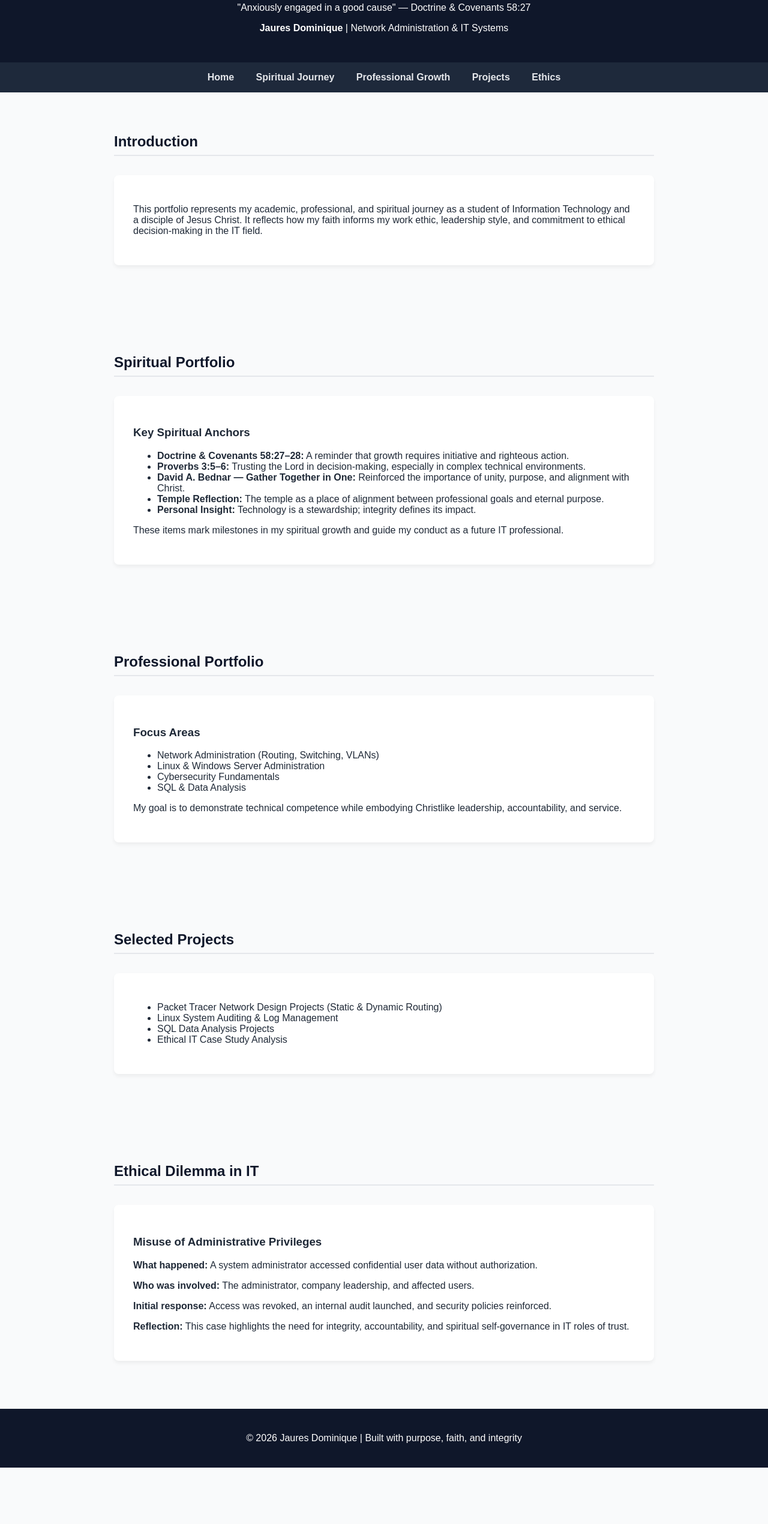
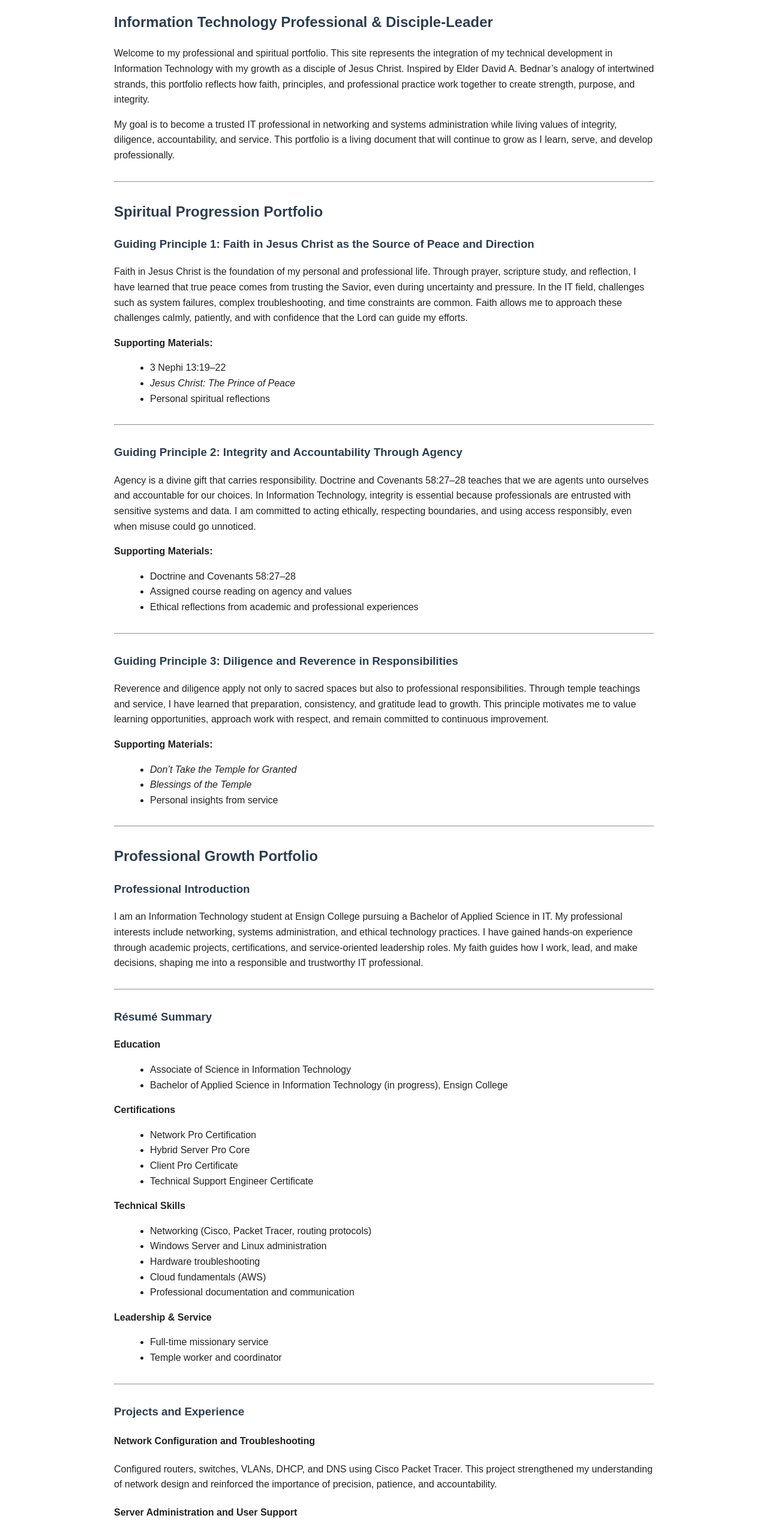
Before and after one commit to sick-zoran/IT-capstone-portfolio, a plain HTML site: page index.html in a window 1280 px wide. Shown: the part 108-2648 px from the top of the page at 60% size. Before the commit the page ends 2554 px from the top, so only its background shows below. Drawn offline with Linux system fonts and the light colour scheme.

Commit message:
Update index.html

```diff
--- a/index.html
+++ b/index.html
@@ -1,98 +1,219 @@
 <!DOCTYPE html>
 <html lang="en">
 <head>
-  <meta charset="UTF-8" />
-  <meta name="viewport" content="width=device-width, initial-scale=1.0" />
-  <title>Faith & IT Portfolio | Jaures Dominique</title>
+    <meta charset="UTF-8">
+    <meta name="viewport" content="width=device-width, initial-scale=1.0">
+    <title>Kouadio Jean-Jaures Dominique N’GUESSAN | IT Professional & Disciple-Leader</title>
     <style>
-    body { font-family: Arial, sans-serif; margin: 0; background: #f9fafb; color: #1f2937; }
-    header { background: #0f172a; color: white; padding: 2rem; text-align: center; }
-    nav { background: #1e293b; padding: 1rem; text-align: center; }
-    nav a { color: #e5e7eb; margin: 0 1rem; text-decoration: none; font-weight: bold; }
-    section { padding: 3rem; max-width: 900px; margin: auto; }
-    h2 { color: #0f172a; border-bottom: 2px solid #e5e7eb; padding-bottom: 0.5rem; }
-    footer { background: #0f172a; color: white; text-align: center; padding: 1.5rem; }
-    .card { background: white; padding: 2rem; margin: 2rem 0; border-radius: 8px; box-shadow: 0 4px 6px rgba(0,0,0,0.05); }
+        body {
+            font-family: Arial, Helvetica, sans-serif;
+            line-height: 1.6;
+            max-width: 900px;
+            margin: auto;
+            padding: 20px;
+            color: #222;
+        }
+        h1, h2, h3 {
+            color: #2c3e50;
+        }
+        h1 {
+            border-bottom: 2px solid #ccc;
+            padding-bottom: 10px;
+        }
+        hr {
+            margin: 30px 0;
+        }
+        ul {
+            margin-left: 20px;
+        }
     </style>
 </head>
 <body>
 
-<header>
-  <h1>Faith & Information Technology Portfolio</h1>
-  <p>"Anxiously engaged in a good cause" — Doctrine & Covenants 58:27</p>
-  <p><strong>Jaures Dominique</strong> | Network Administration & IT Systems</p>
-</header>
+<h1>Kouadio Jean-Jaures Dominique N’GUESSAN</h1>
+<h2>Information Technology Professional & Disciple-Leader</h2>
 
-<nav>
-  <a href="#home">Home</a>
-  <a href="#spiritual">Spiritual Journey</a>
-  <a href="#professional">Professional Growth</a>
-  <a href="#projects">Projects</a>
-  <a href="#ethics">Ethics</a>
-</nav>
+<p>
+Welcome to my professional and spiritual portfolio. This site represents the integration of my technical
+development in Information Technology with my growth as a disciple of Jesus Christ. Inspired by Elder
+David A. Bednar’s analogy of intertwined strands, this portfolio reflects how faith, principles, and
+professional practice work together to create strength, purpose, and integrity.
+</p>
 
-<section id="home">
-  <h2>Introduction</h2>
-  <div class="card">
-    <p>This portfolio represents my academic, professional, and spiritual journey as a student of Information Technology and a disciple of Jesus Christ. It reflects how my faith informs my work ethic, leadership style, and commitment to ethical decision-making in the IT field.</p>
-  </div>
-</section>
+<p>
+My goal is to become a trusted IT professional in networking and systems administration while living values
+of integrity, diligence, accountability, and service. This portfolio is a living document that will continue
+to grow as I learn, serve, and develop professionally.
+</p>
 
-<section id="spiritual">
-  <h2>Spiritual Portfolio</h2>
-  <div class="card">
-    <h3>Key Spiritual Anchors</h3>
+<hr>
+
+<h2>Spiritual Progression Portfolio</h2>
+
+<h3>Guiding Principle 1: Faith in Jesus Christ as the Source of Peace and Direction</h3>
+
+<p>
+Faith in Jesus Christ is the foundation of my personal and professional life. Through prayer, scripture study,
+and reflection, I have learned that true peace comes from trusting the Savior, even during uncertainty and
+pressure. In the IT field, challenges such as system failures, complex troubleshooting, and time constraints
+are common. Faith allows me to approach these challenges calmly, patiently, and with confidence that the
+Lord can guide my efforts.
+</p>
+
+<strong>Supporting Materials:</strong>
 <ul>
-      <li><strong>Doctrine & Covenants 58:27–28:</strong> A reminder that growth requires initiative and righteous action.</li>
-      <li><strong>Proverbs 3:5–6:</strong> Trusting the Lord in decision-making, especially in complex technical environments.</li>
-      <li><strong>David A. Bednar — Gather Together in One:</strong> Reinforced the importance of unity, purpose, and alignment with Christ.</li>
-      <li><strong>Temple Reflection:</strong> The temple as a place of alignment between professional goals and eternal purpose.</li>
-      <li><strong>Personal Insight:</strong> Technology is a stewardship; integrity defines its impact.</li>
+    <li>3 Nephi 13:19–22</li>
+    <li><em>Jesus Christ: The Prince of Peace</em></li>
+    <li>Personal spiritual reflections</li>
 </ul>
-    <p>These items mark milestones in my spiritual growth and guide my conduct as a future IT professional.</p>
-  </div>
-</section>
 
-<section id="professional">
-  <h2>Professional Portfolio</h2>
-  <div class="card">
-    <h3>Focus Areas</h3>
+<hr>
+
+<h3>Guiding Principle 2: Integrity and Accountability Through Agency</h3>
+
+<p>
+Agency is a divine gift that carries responsibility. Doctrine and Covenants 58:27–28 teaches that we are
+agents unto ourselves and accountable for our choices. In Information Technology, integrity is essential
+because professionals are entrusted with sensitive systems and data. I am committed to acting ethically,
+respecting boundaries, and using access responsibly, even when misuse could go unnoticed.
+</p>
+
+<strong>Supporting Materials:</strong>
 <ul>
-      <li>Network Administration (Routing, Switching, VLANs)</li>
-      <li>Linux & Windows Server Administration</li>
-      <li>Cybersecurity Fundamentals</li>
-      <li>SQL & Data Analysis</li>
+    <li>Doctrine and Covenants 58:27–28</li>
+    <li>Assigned course reading on agency and values</li>
+    <li>Ethical reflections from academic and professional experiences</li>
 </ul>
-    <p>My goal is to demonstrate technical competence while embodying Christlike leadership, accountability, and service.</p>
-  </div>
-</section>
 
-<section id="projects">
-  <h2>Selected Projects</h2>
-  <div class="card">
+<hr>
+
+<h3>Guiding Principle 3: Diligence and Reverence in Responsibilities</h3>
+
+<p>
+Reverence and diligence apply not only to sacred spaces but also to professional responsibilities. Through
+temple teachings and service, I have learned that preparation, consistency, and gratitude lead to growth.
+This principle motivates me to value learning opportunities, approach work with respect, and remain
+committed to continuous improvement.
+</p>
+
+<strong>Supporting Materials:</strong>
 <ul>
-      <li>Packet Tracer Network Design Projects (Static & Dynamic Routing)</li>
-      <li>Linux System Auditing & Log Management</li>
-      <li>SQL Data Analysis Projects</li>
-      <li>Ethical IT Case Study Analysis</li>
+    <li><em>Don’t Take the Temple for Granted</em></li>
+    <li><em>Blessings of the Temple</em></li>
+    <li>Personal insights from service</li>
 </ul>
-  </div>
-</section>
 
-<section id="ethics">
-  <h2>Ethical Dilemma in IT</h2>
-  <div class="card">
-    <h3>Misuse of Administrative Privileges</h3>
-    <p><strong>What happened:</strong> A system administrator accessed confidential user data without authorization.</p>
-    <p><strong>Who was involved:</strong> The administrator, company leadership, and affected users.</p>
-    <p><strong>Initial response:</strong> Access was revoked, an internal audit launched, and security policies reinforced.</p>
-    <p><strong>Reflection:</strong> This case highlights the need for integrity, accountability, and spiritual self-governance in IT roles of trust.</p>
-  </div>
-</section>
+<hr>
 
-<footer>
-  <p>© 2026 Jaures Dominique | Built with purpose, faith, and integrity</p>
-</footer>
+<h2>Professional Growth Portfolio</h2>
+
+<h3>Professional Introduction</h3>
+
+<p>
+I am an Information Technology student at Ensign College pursuing a Bachelor of Applied Science in IT. My
+professional interests include networking, systems administration, and ethical technology practices. I have
+gained hands-on experience through academic projects, certifications, and service-oriented leadership
+roles. My faith guides how I work, lead, and make decisions, shaping me into a responsible and trustworthy
+IT professional.
+</p>
+
+<hr>
+
+<h3>Résumé Summary</h3>
+
+<p><strong>Education</strong></p>
+<ul>
+    <li>Associate of Science in Information Technology</li>
+    <li>Bachelor of Applied Science in Information Technology (in progress), Ensign College</li>
+</ul>
+
+<p><strong>Certifications</strong></p>
+<ul>
+    <li>Network Pro Certification</li>
+    <li>Hybrid Server Pro Core</li>
+    <li>Client Pro Certificate</li>
+    <li>Technical Support Engineer Certificate</li>
+</ul>
+
+<p><strong>Technical Skills</strong></p>
+<ul>
+    <li>Networking (Cisco, Packet Tracer, routing protocols)</li>
+    <li>Windows Server and Linux administration</li>
+    <li>Hardware troubleshooting</li>
+    <li>Cloud fundamentals (AWS)</li>
+    <li>Professional documentation and communication</li>
+</ul>
+
+<p><strong>Leadership & Service</strong></p>
+<ul>
+    <li>Full-time missionary service</li>
+    <li>Temple worker and coordinator</li>
+</ul>
+
+<hr>
+
+<h3>Projects and Experience</h3>
+
+<h4>Network Configuration and Troubleshooting</h4>
+<p>
+Configured routers, switches, VLANs, DHCP, and DNS using Cisco Packet Tracer. This project strengthened
+my understanding of network design and reinforced the importance of precision, patience, and accountability.
+</p>
+
+<h4>Server Administration and User Support</h4>
+<p>
+Supported system access, resolved user issues, and maintained system reliability. This experience highlighted
+the importance of ethical responsibility and trust in system administration roles.
+</p>
+
+<h4>IT Support and Customer Service Integration</h4>
+<p>
+Provided technical support while communicating clearly with users. This experience taught me that empathy
+and service are essential components of effective IT work.
+</p>
+
+<hr>
+
+<h2>Ethics and Leadership</h2>
+
+<h3>Ethical Dilemma: Misuse of Administrative Privileges</h3>
+
+<p>
+System administrators often have elevated access to sensitive data and systems. An ethical dilemma arises
+when such access is used for purposes outside professional responsibility. While organizations may respond
+through audits and disciplinary actions, ethical behavior ultimately depends on individual integrity.
+</p>
+
+<p>
+This dilemma reinforced my belief that agency and values must guide technical ability. As a disciple of Jesus
+Christ, I am accountable for how I use entrusted authority, both professionally and spiritually.
+</p>
+
+<hr>
+
+<h2>Reflection: Spiritual and Professional Integration</h2>
+
+<p>
+Serving as a temple worker and coordinator taught me the power of preparation and reverence. Arriving early
+to meditate and invite the Spirit brought peace, joy, and a stronger desire to serve others. This experience
+shaped how I lead, prepare, and interact with others professionally.
+</p>
+
+<p>
+My spiritual discipline strengthens my professional conduct, and my professional growth deepens my
+spiritual maturity. When faith, effort, and integrity are aligned, they form a strong foundation for lifelong
+growth.
+</p>
+
+<hr>
+
+<h2>Future Direction</h2>
+
+<p>
+I am committed to continued learning, ethical leadership, and service-oriented technology practice. This
+portfolio will continue to evolve as I gain experience, pursue advanced certifications, and grow as both an
+IT professional and disciple-leader.
+</p>
 
 </body>
 </html>
```
Lines whose indentation alone changed are shown as unchanged.
